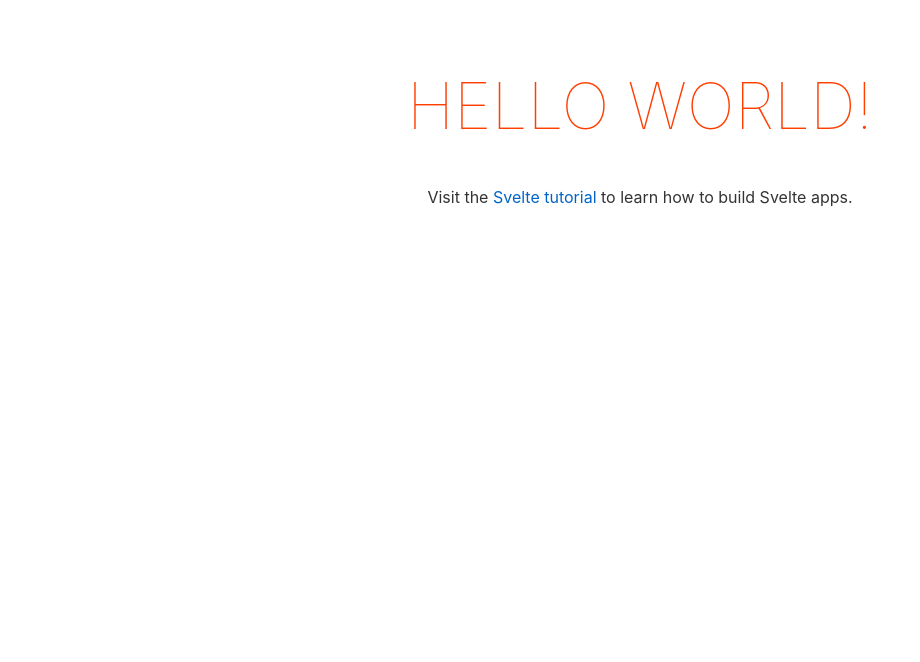
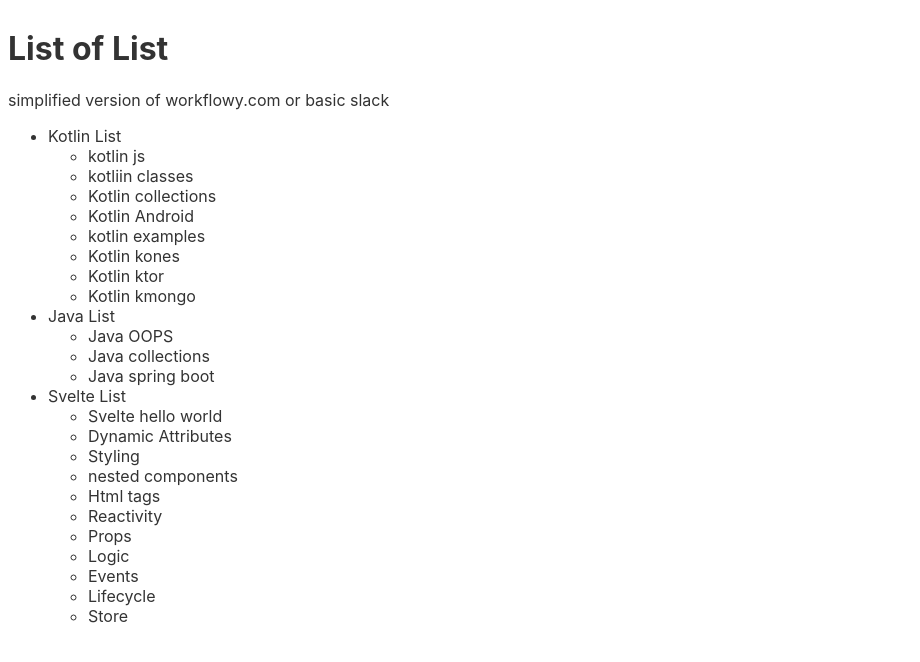
Before and after one commit to ikbhal/listlist, a Svelte app: page / in a window 1280 px wide. Shown: the top 662 px of the page, without its empty margins (0-920 px from the left). Built offline with nearby package versions, Linux system fonts and the light colour scheme.

Commit message:
add dummy data

```diff
--- a/src/App.svelte
+++ b/src/App.svelte
@@ -1,30 +1,48 @@
 <script>
-	export let name;
 </script>
 
 <main>
-	<h1>Hello {name}!</h1>
-	<p>Visit the <a href="https://svelte.dev/tutorial">Svelte tutorial</a> to learn how to build Svelte apps.</p>
+
+<h1>List of List</h1>
+<p>simplified version of workflowy.com or basic slack</p>
+<ul>
+	<li>
+		Kotlin List
+		<ul>
+			<li>kotlin js</li>
+			<li>kotliin classes</li>
+			<li>Kotlin collections</li>
+			<li>Kotlin Android</li>
+			<li>kotlin examples</li>
+			<li>Kotlin kones</li>
+			<li>Kotlin ktor</li>
+			<li>Kotlin kmongo</li>
+		</ul>
+	</li>
+	<li>Java List
+		<ul>
+			<li>Java OOPS</li>
+			<li>Java collections</li>
+			<li>Java spring boot</li>
+		</ul>
+	</li>
+	<li>Svelte List
+		<ul>
+			<li>Svelte hello world</li>
+			<li>Dynamic Attributes</li>
+			<li>Styling</li>
+			<li>nested components</li>
+			<li>Html tags</li>
+			<li>Reactivity</li>
+			<li>Props</li>
+			<li>Logic</li>
+			<li>Events</li>
+			<li>Lifecycle</li>
+			<li>Store</li>
+		</ul>
+	</li>
+</ul>
 </main>
 
 <style>
-	main {
-		text-align: center;
-		padding: 1em;
-		max-width: 240px;
-		margin: 0 auto;
-	}
-
-	h1 {
-		color: #ff3e00;
-		text-transform: uppercase;
-		font-size: 4em;
-		font-weight: 100;
-	}
-
-	@media (min-width: 640px) {
-		main {
-			max-width: none;
-		}
-	}
 </style>
```
